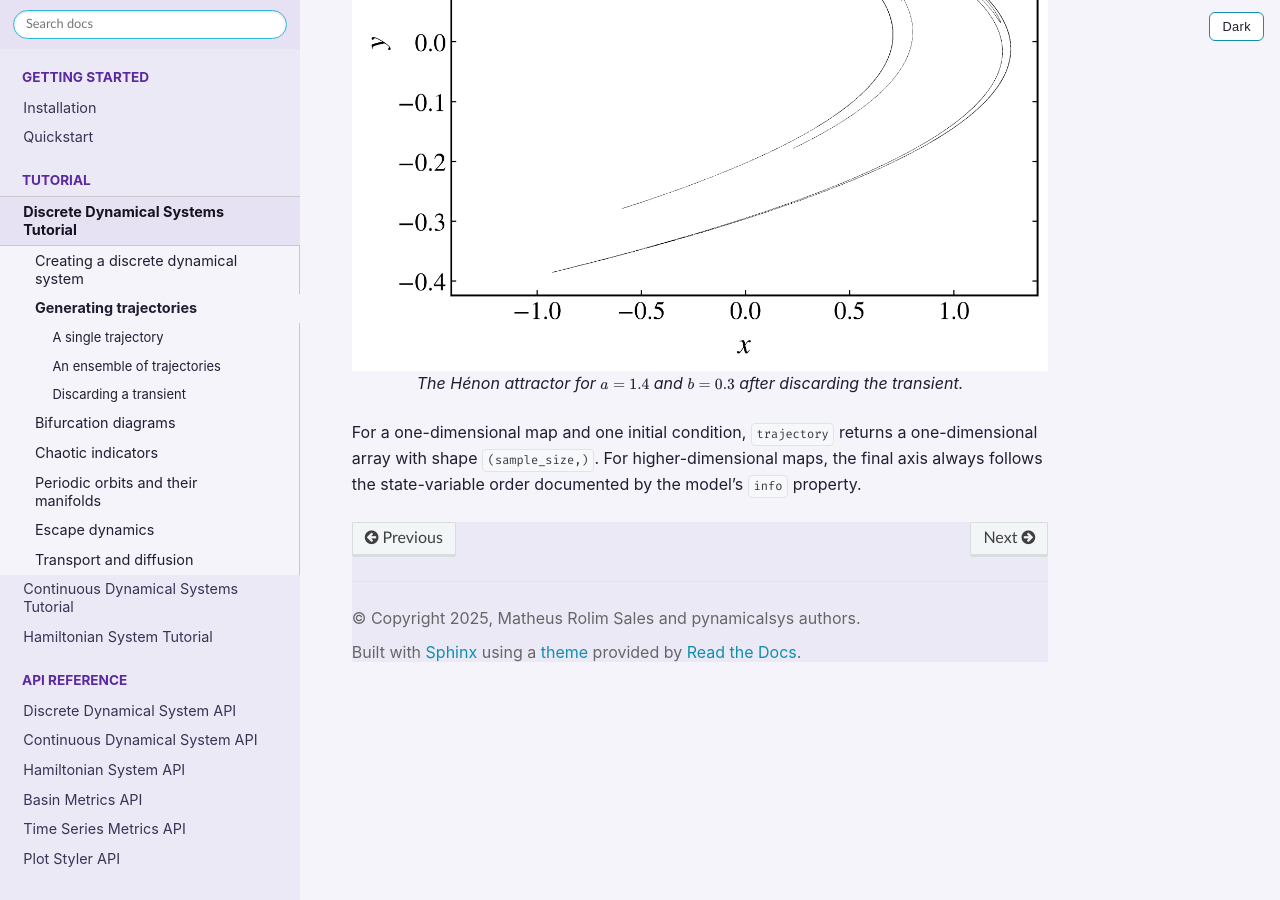
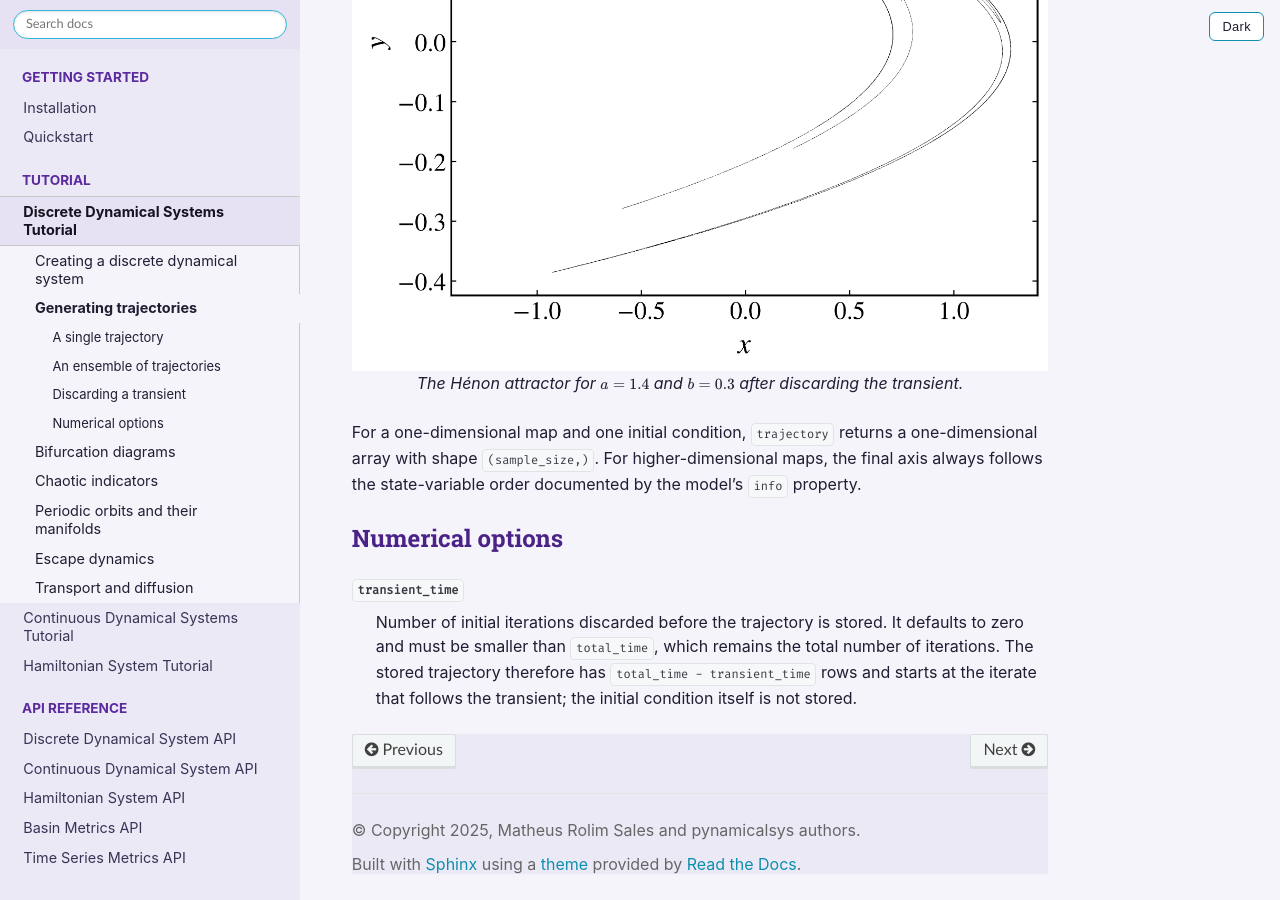
Before and after one commit to mrolims/pynamicalsys, a Sphinx documentation site: the page built from docs/source/dds_trajectories.rst, in a window 1280 px wide and 900 px high, scrolled down 4324 px. Built offline with Sphinx 7.4.7 and the Read the Docs theme 3.1.0, drawn with Linux system fonts in a browser that asks for light colours; the version number could not be read and is left out.

Commit message:
docs: add numerical options to the discrete trajectories page

```diff
--- a/docs/source/dds_trajectories.rst
+++ b/docs/source/dds_trajectories.rst
@@ -157,3 +157,9 @@ The result has shape ``(90000, 2)`` because ``total_time`` includes the discarde
     The Hénon attractor for :math:`a=1.4` and :math:`b=0.3` after discarding the transient.
 
 For a one-dimensional map and one initial condition, ``trajectory`` returns a one-dimensional array with shape ``(sample_size,)``. For higher-dimensional maps, the final axis always follows the state-variable order documented by the model's ``info`` property.
+
+Numerical options
+~~~~~~~~~~~~~~~~~
+
+``transient_time``
+    Number of initial iterations discarded before the trajectory is stored. It defaults to zero and must be smaller than ``total_time``, which remains the total number of iterations. The stored trajectory therefore has ``total_time - transient_time`` rows and starts at the iterate that follows the transient; the initial condition itself is not stored.
```
